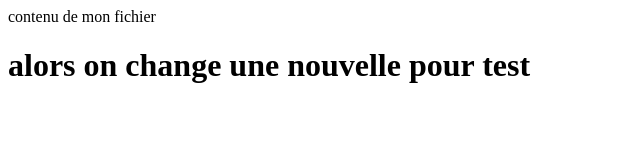
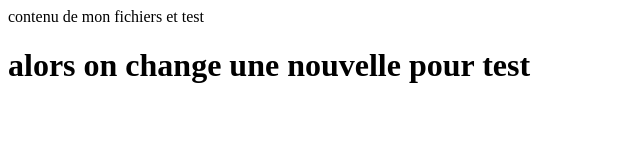
Before and after one commit to Jihed0405/DevopsTestTp1, a plain HTML site: page index.html in a window 1280 px wide. Shown: the full height of the page, 0-640 px from the left. Drawn offline with Linux system fonts and the light colour scheme.

Commit message:
reset to last mafonctionn

```diff
--- a/index.html
+++ b/index.html
@@ -1,3 +1,3 @@
-<p>contenu de mon fichier</p>
+<p>contenu de mon fichiers et test </p>
 <title>nouvelle fonctionnalité</title>
 <h1>alors on change une nouvelle pour test</h1>
```
